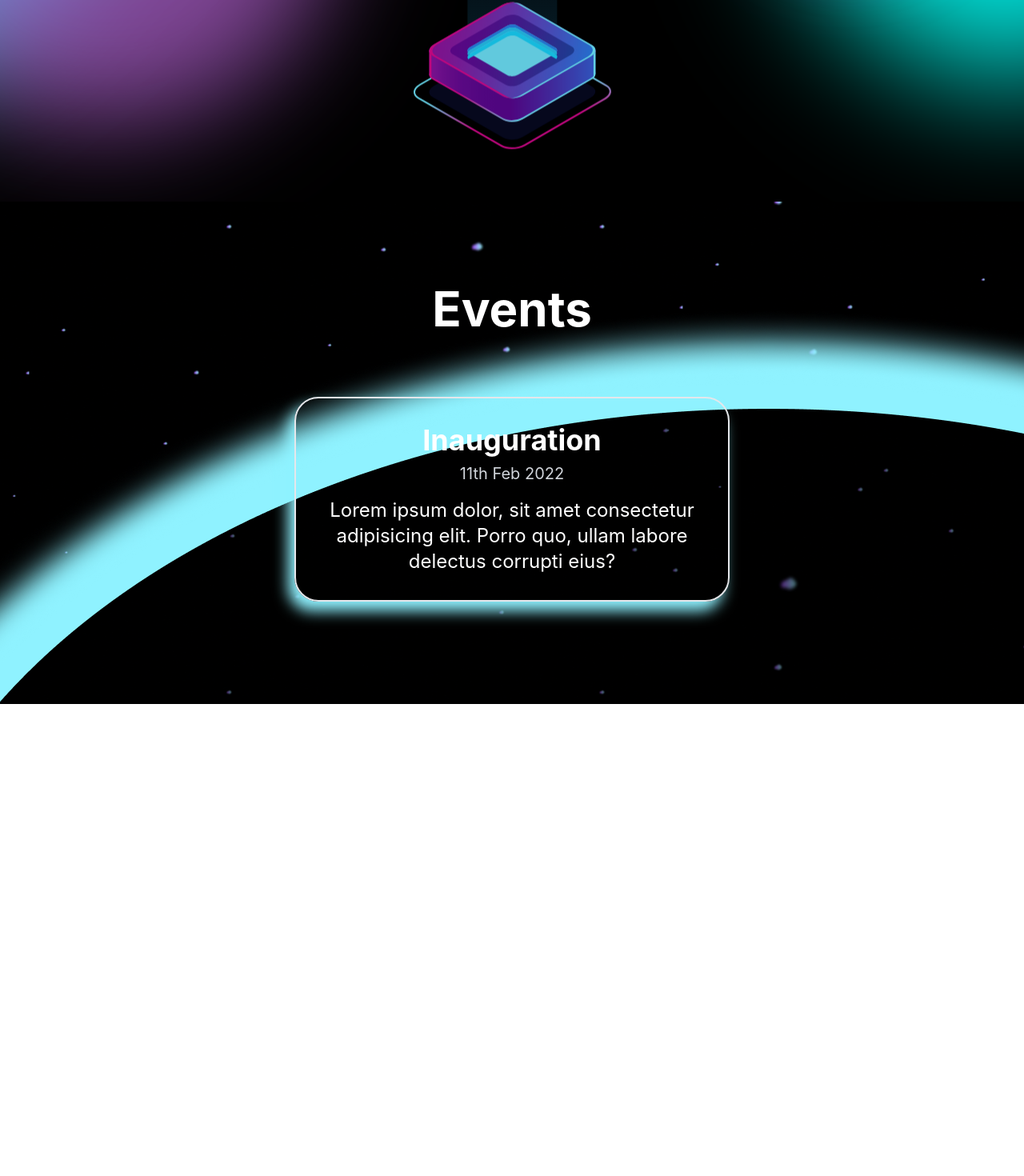
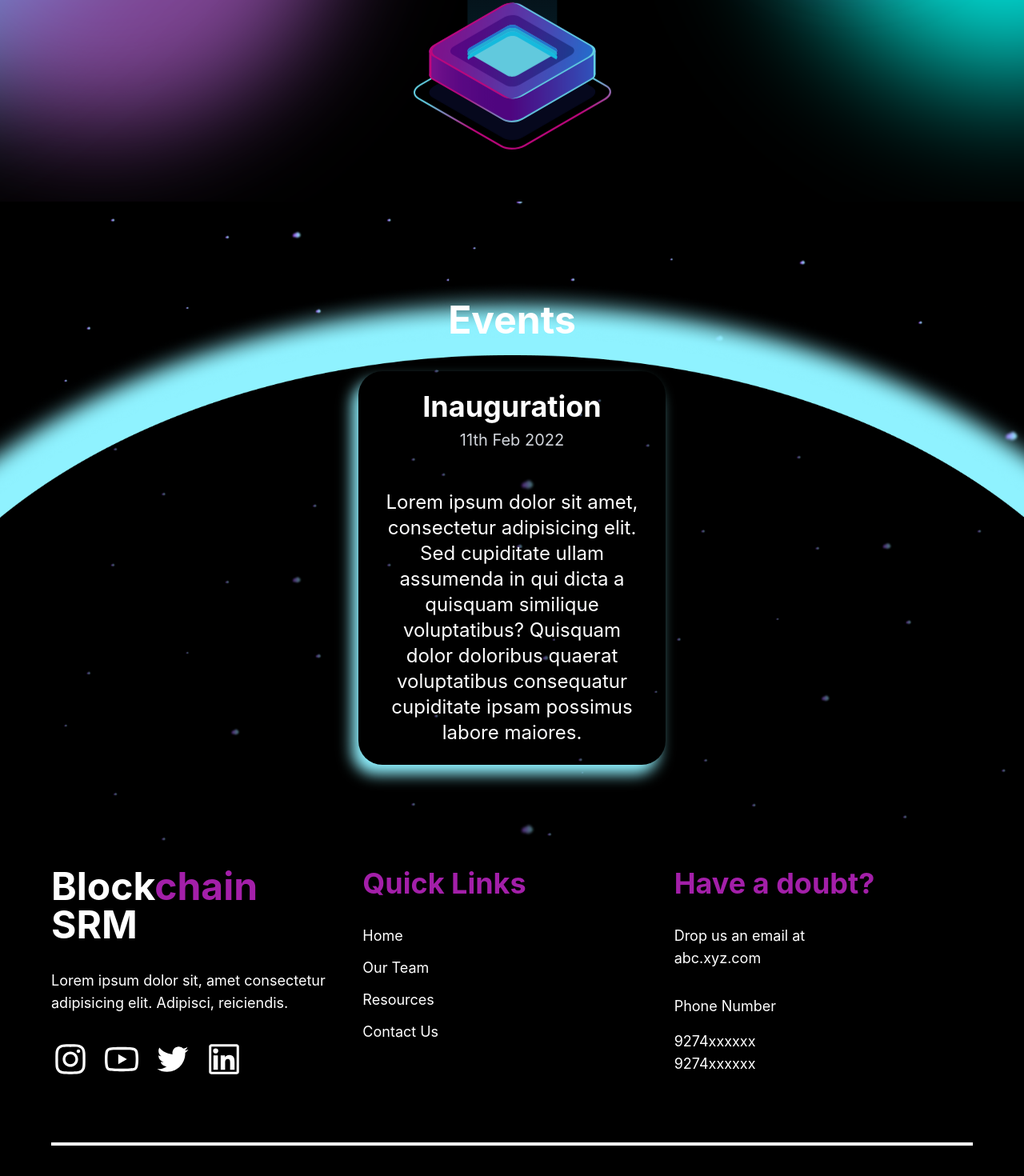
Before and after one commit to sreyom31/blockchainsrm-org, a Next.js app: page / in a window 1280 px wide. Shown: the part 1348-2818 px from the top of the page at 80% size. Before the commit the page ends 2228 px from the top, so only its background shows below. Built offline with nearby package versions, Linux system fonts and the light colour scheme.

Commit message:
add footer

```diff
--- a/components/home/about.tsx
+++ b/components/home/about.tsx
@@ -1,5 +1,5 @@
 import Image from 'next/image';
-import Card from '../shared/card';
+import Card from '../shared/Card';
 import Fade from 'react-reveal/Fade';
 
 import Bubbles from '../../public/images/mvimg.svg';
--- a/components/home/events.tsx
+++ b/components/home/events.tsx
@@ -1,19 +1,19 @@
 const Events = () => {
   return (
-    <div className="overflow-hidden bg-bgevents bg-fixed relative">
-      <div className="p-24">
-        <div className="text-white mt-2 mb-12">
-          <p className="text-center text-6xl font-bold">Events</p>
-        </div>
-        <div className="flex justify-center">
-          <div className="text-white text-center my-8 p-8 w-6/12 events-card border-2">
-            <p className="text-4xl font-bold mb-2">Inauguration</p>
+    <div className="overflow-hidden bg-cover bg-bgevents bg-center relative min-h-screen flex items-center md:items-end justify-center">
+      <div className="md:p-24 p-2">
+        <h1 className="text-center font-bold mb-10">Events</h1>
+        <div className="flex flex-col events-card p-6 max-w-sm text-center">
+          <div className="mb-8">
+            <h2 className="mb-2">Inauguration</h2>
             <p className="text-xl text-gray-300 mb-4">11th Feb 2022</p>
-            <p className="text-2xl">
-              Lorem ipsum dolor, sit amet consectetur adipisicing elit. Porro
-              quo, ullam labore delectus corrupti eius?
-            </p>
           </div>
+          <p className="text-2xl">
+            Lorem ipsum dolor sit amet, consectetur adipisicing elit. Sed
+            cupiditate ullam assumenda in qui dicta a quisquam similique
+            voluptatibus? Quisquam dolor doloribus quaerat voluptatibus
+            consequatur cupiditate ipsam possimus labore maiores.
+          </p>
         </div>
       </div>
     </div>
--- a/components/home/landing.tsx
+++ b/components/home/landing.tsx
@@ -1,10 +1,10 @@
 import Image from 'next/image';
 import { ArrowRight } from 'react-feather';
-import Card from '../shared/card';
+import Card from '../shared/Card';
 
 const Landing = () => {
   return (
-    <div className="flex flex-col md:flex-row items-center justify-center mx-auto gap-12 min-h-screen">
+    <div className="flex flex-col md:flex-row items-center justify-center mx-auto gap-12 min-h-screen pt-32 md:pt-0">
       <div className="w-full md:w-5/12 lg:w-1/2 max-w-2xl">
         <Image
           width={897}
--- /dev/null
+++ b/components/shared/Footer.tsx
@@ -0,0 +1,67 @@
+import React from 'react';
+import Link from 'next/link';
+import {
+  AiOutlineInstagram,
+  AiOutlineYoutube,
+  AiOutlineTwitter,
+  AiOutlineLinkedin,
+} from 'react-icons/ai';
+
+const Footer = () => {
+  return (
+    <>
+      <div className="grid grid-cols-1 md:grid-cols-3 gap-4 bg-black p-4 md:px-16 md:py-8">
+        <section id="about">
+          <h1 className="mb-8">
+            Block<span className="text-purple-accent">chain</span> <br /> SRM
+          </h1>
+          <p className="max-w-sm">
+            Lorem ipsum dolor sit, amet consectetur adipisicing elit. Adipisci,
+            reiciendis.
+          </p>
+          <span className="flex my-8 gap-4">
+            <AiOutlineInstagram size={48} />
+            <AiOutlineYoutube size={48} />
+            <AiOutlineTwitter size={48} />
+            <AiOutlineLinkedin size={48} />
+          </span>
+        </section>
+        <section id="quick-links">
+          <h2 className="text-purple-accent mb-8">Quick Links</h2>
+          <ul className="flex flex-col gap-3">
+            <Link href="/">
+              <p className="cursor-pointer">Home</p>
+            </Link>
+            <Link href="/">
+              <p className="cursor-pointer">Our Team</p>
+            </Link>
+            <Link href="/">
+              <p className="cursor-pointer">Resources</p>
+            </Link>
+            <Link href="/">
+              <p className="cursor-pointer">Contact Us</p>
+            </Link>
+          </ul>
+        </section>
+        <section id="doubt">
+          <h2 className="text-purple-accent mb-8">Have a doubt?</h2>
+          <p className="mb-8">
+            Drop us an email at <br /> abc.xyz.com
+          </p>
+          <p className="mb-4">Phone Number</p>
+          <p>9274xxxxxx</p>
+          <p>9274xxxxxx</p>
+        </section>
+        <div className="md:col-span-3 border-2 w-full border-white my-8"></div>
+        <span className="col-start-1">
+          Privacy Terms of Use Cookie preferences
+        </span>
+        <span className="md:col-start-3 md:text-right">
+          Copyright © 2022. BlockchainSRM
+        </span>
+      </div>
+    </>
+  );
+};
+
+export default Footer;
--- a/package.json
+++ b/package.json
@@ -15,6 +15,7 @@
     "react": "17.0.2",
     "react-dom": "17.0.2",
     "react-feather": "^2.0.9",
+    "react-icons": "^4.3.1",
     "react-intersection-observer": "^9.1.0",
     "react-parallax-tilt": "^1.7.10",
     "react-reveal": "^1.2.2",
--- a/pages/_app.tsx
+++ b/pages/_app.tsx
@@ -2,6 +2,7 @@ import '../styles/globals.scss';
 import type { AppProps } from 'next/app';
 import Head from 'next/head';
 import Navbar from '../components/navbar';
+import Footer from '../components/shared/Footer';
 
 function MyApp({ Component, pageProps }: AppProps) {
   return (
@@ -13,6 +14,7 @@ function MyApp({ Component, pageProps }: AppProps) {
       </Head>
       <Navbar />
       <Component {...pageProps} />
+      <Footer />
     </>
   );
 }
--- a/styles/globals.scss
+++ b/styles/globals.scss
@@ -17,6 +17,7 @@ a {
 
 * {
   box-sizing: border-box;
+  @apply text-white;
 }
 
 .box {
@@ -33,9 +34,9 @@ a {
   box-shadow: -8px 12px 18px #8ff2ff;
   border-radius: 30px;
   backdrop-filter: none;
-}
+  transition: all 500ms ease-in-out;
 
-.events-card:hover {
+  &:hover {
     background: radial-gradient(
       69.3% 50% at 50% 50%,
       rgba(0, 0, 0, 0.19) 45.31%,
@@ -46,9 +47,14 @@ a {
     backdrop-filter: blur(138.333px);
     border-radius: 30px;
   }
+}
 
 p {
   @apply text-lg md:text-base lg:text-lg;
+}
+
+h1 {
+  @apply text-5xl md:text-3xl lg:text-5xl font-bold;
 }
 
 h2 {
--- a/tailwind.config.js
+++ b/tailwind.config.js
@@ -16,6 +16,7 @@ module.exports = {
       colors: {
         primary: '#b562d3',
         secondary: '#01e8fb',
+        'purple-accent': '#A31FA9',
       },
     },
   },
```
Also changed, not shown: components/shared/Card.tsx (renamed from components/shared/card.tsx), 1 other file (tests, documents, lock files or other folders). Lines whose indentation alone changed are shown as unchanged.
